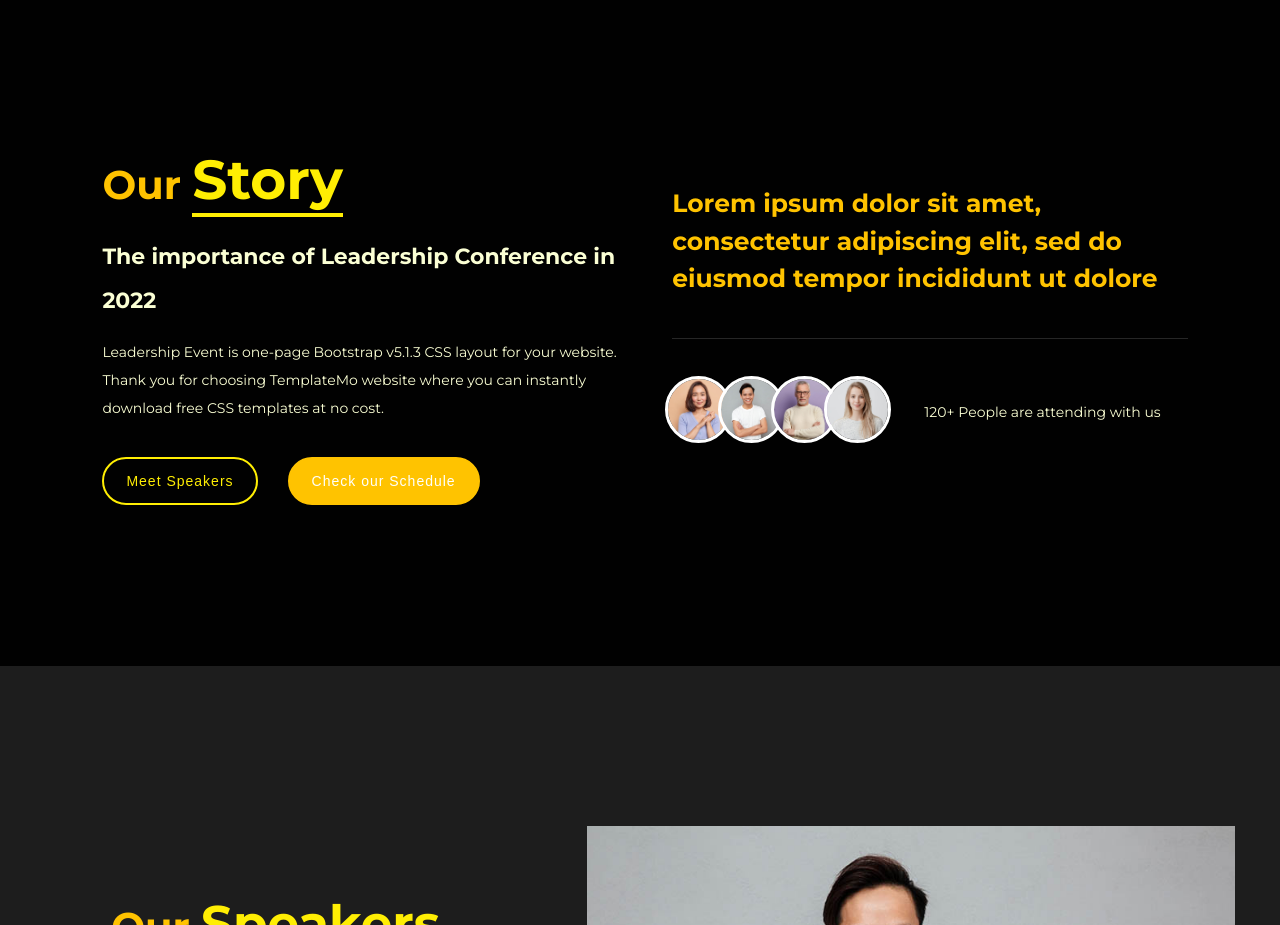
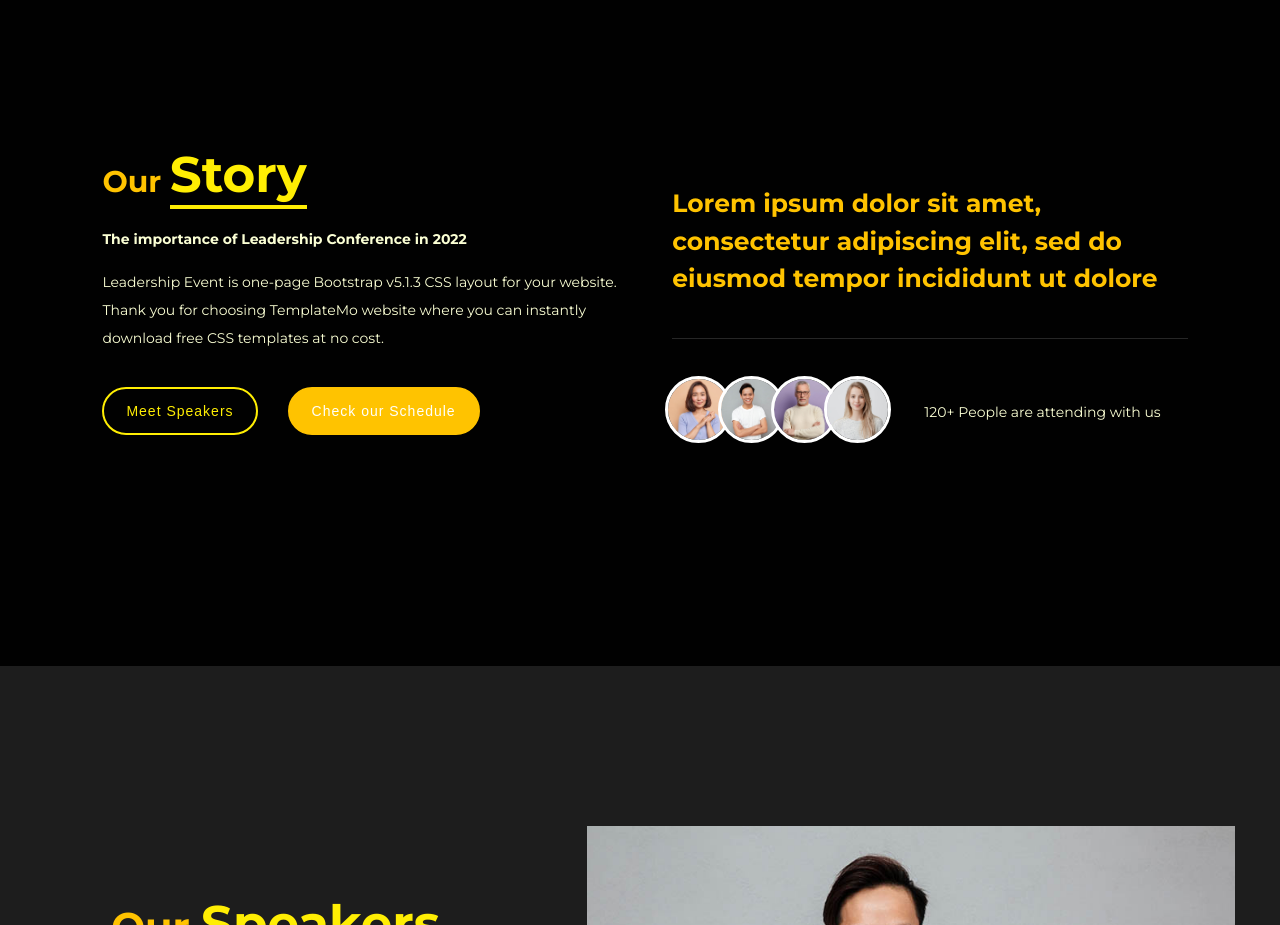
Before and after one commit to Abdallah66hossam/leader-ship-event, a React (Create React App) app: page / in a window 1280 px wide. Shown: the part 1000-1925 px from the top of the page. Built offline with nearby package versions, Linux system fonts and the light colour scheme.

Commit message:
sime changing on heading

```diff
--- a/src/components/about/about.scss.module.scss
+++ b/src/components/about/about.scss.module.scss
@@ -19,38 +19,7 @@
   & .story {
     line-height: 2;
     & h2 {
-      & div:first-child {
-        font-size: 4rem;
-        color: color.$medium-yellow;
-        text-transform: capitalize;
-        @include res.respnesive(tab) {
-          font-size: 3rem;
-        }
-        @include res.respnesive(phone) {
-          font-size: 2rem;
-        }
-        span {
-          color: color.$light-yellow;
-          border-bottom: 0.4rem solid color.$light-yellow;
-          font-size: 5.5rem;
-          padding-bottom: -5rem;
-          @include res.respnesive(tab) {
-            font-size: 4rem;
-          }
-          @include res.respnesive(phone) {
-            font-size: 3rem;
-          }
-        }
-      }
-      & div:last-child {
-        font-size: 2.2rem;
-        @include res.respnesive(tab) {
-          font-size: 1.8rem;
-        }
-        @include res.respnesive(phone) {
-          font-size: 1.2rem;
-        }
-      }
+      @include mix.Heading;
     }
     p {
       padding: 1.5rem 0;
--- a/src/components/register/register.module.scss
+++ b/src/components/register/register.module.scss
@@ -1,5 +1,6 @@
 @use "../../style/mixins.scss" as mix;
 @use "../../style/variable.scss" as color;
+@use "../../style/responsive.scss" as res;
 
 .register {
   @include mix.flexRow;
@@ -9,6 +10,14 @@
   background-attachment: fixed;
   background-size: 100% 100%;
   height: 50rem;
+  @include res.respnesive(desktop) {
+    padding: 0 5%;
+  }
+  @include res.respnesive(tab) {
+    @include mix.flexCol;
+    align-items: start;
+    gap: 3rem;
+  }
   & .heading {
     @include mix.Heading;
     & p {
@@ -25,5 +34,8 @@
       background-color: color.$light-yellow;
       color: color.$white;
     }
+    @include res.respnesive(desktop) {
+      left: 2%;
+    }
   }
 }
--- a/src/style/mixins.scss
+++ b/src/style/mixins.scss
@@ -1,4 +1,5 @@
 @use "./variable.scss" as color;
+@use "./responsive.scss" as res;
 
 @mixin absCenter {
   position: absolute;
@@ -23,11 +24,23 @@
     font-size: 3rem;
     color: color.$medium-yellow;
     text-transform: capitalize;
+    @include res.respnesive(tab) {
+      font-size: 3rem;
+    }
+    @include res.respnesive(phone) {
+      font-size: 2rem;
+    }
     span {
       color: color.$light-yellow;
       border-bottom: 0.4rem solid color.$light-yellow;
       font-size: 5rem;
       padding-bottom: -5rem;
+      @include res.respnesive(tab) {
+        font-size: 4rem;
+      }
+      @include res.respnesive(phone) {
+        font-size: 3rem;
+      }
     }
   }
 
```
